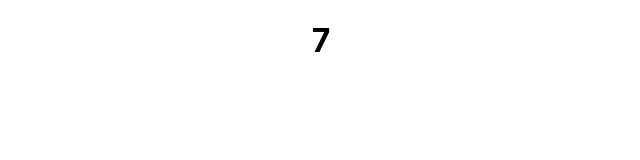
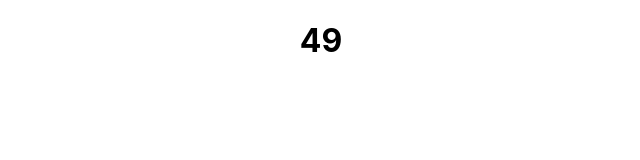
Before and after one commit to aryakrm/React-Exercises-Develhope, a React (Create React App) app: page / in a window 1280 px wide. Shown: the top 160 px of the page, without its empty margins (319-959 px from the left). Built offline with nearby package versions, Linux system fonts and the light colour scheme.

Commit message:
state2 done

```diff
--- a/src/App.js
+++ b/src/App.js
@@ -4,7 +4,7 @@ import Counter from "./Counter";
 function App() {
   return (
     <div className="App">
-      <Counter />
+      <Counter initialValue={10} interval={200} />
     </div>
   );
 }
--- a/src/Counter.js
+++ b/src/Counter.js
@@ -2,7 +2,7 @@ import React from "react";
 
 class Counter extends React.Component {
   state = {
-    counter: 0,
+    counter: this.props.initialValue ?? 0,
   };
   constructor(props) {
     super(props);
@@ -10,7 +10,7 @@ class Counter extends React.Component {
       this.setState({
         counter: this.state.counter + 1,
       });
-    }, 1000);
+    }, this.props.interval ?? 1000);
   }
 
   render() {
```
